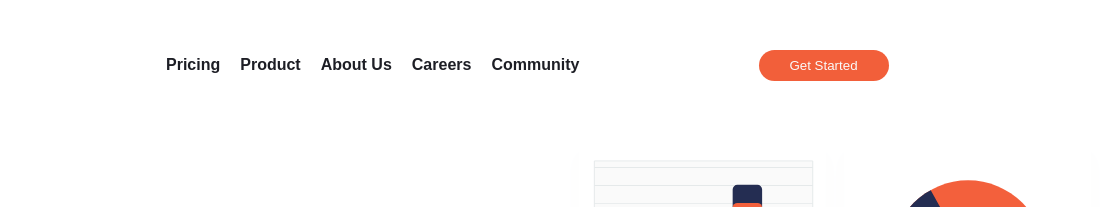
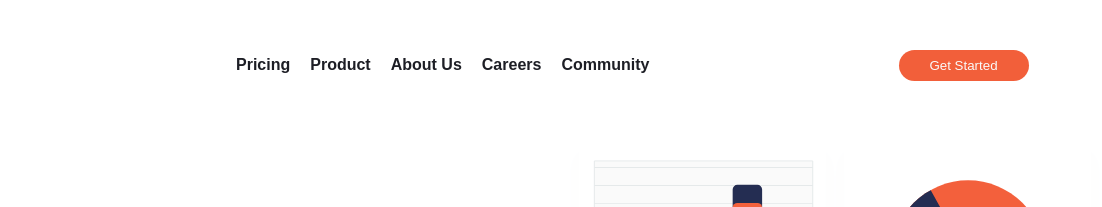
Before and after one commit to Sucainan/Manage-landing, a plain HTML site: page index.html in a window 1280 px wide. Shown: the top 207 px of the page, 178-1280 px from the left. Drawn offline with Linux system fonts and the light colour scheme.

Commit message:
Nav style

```diff
--- a/css/style.css
+++ b/css/style.css
@@ -4,9 +4,9 @@ body{
 .conect {
     width: 100%;
 }
- /* *{
+  /* *{
      border: 2px solid blue;
-} */
+}  */
 .container {
     width: 80rem;
     margin-inline: auto;
@@ -15,7 +15,7 @@ body{
 .nav {
     display: flex;
     flex-direction: row;
-    gap: 180px;
+    gap: 250px;
     padding: 50px 0px 20px 0px;
 }
 .hero {
```
